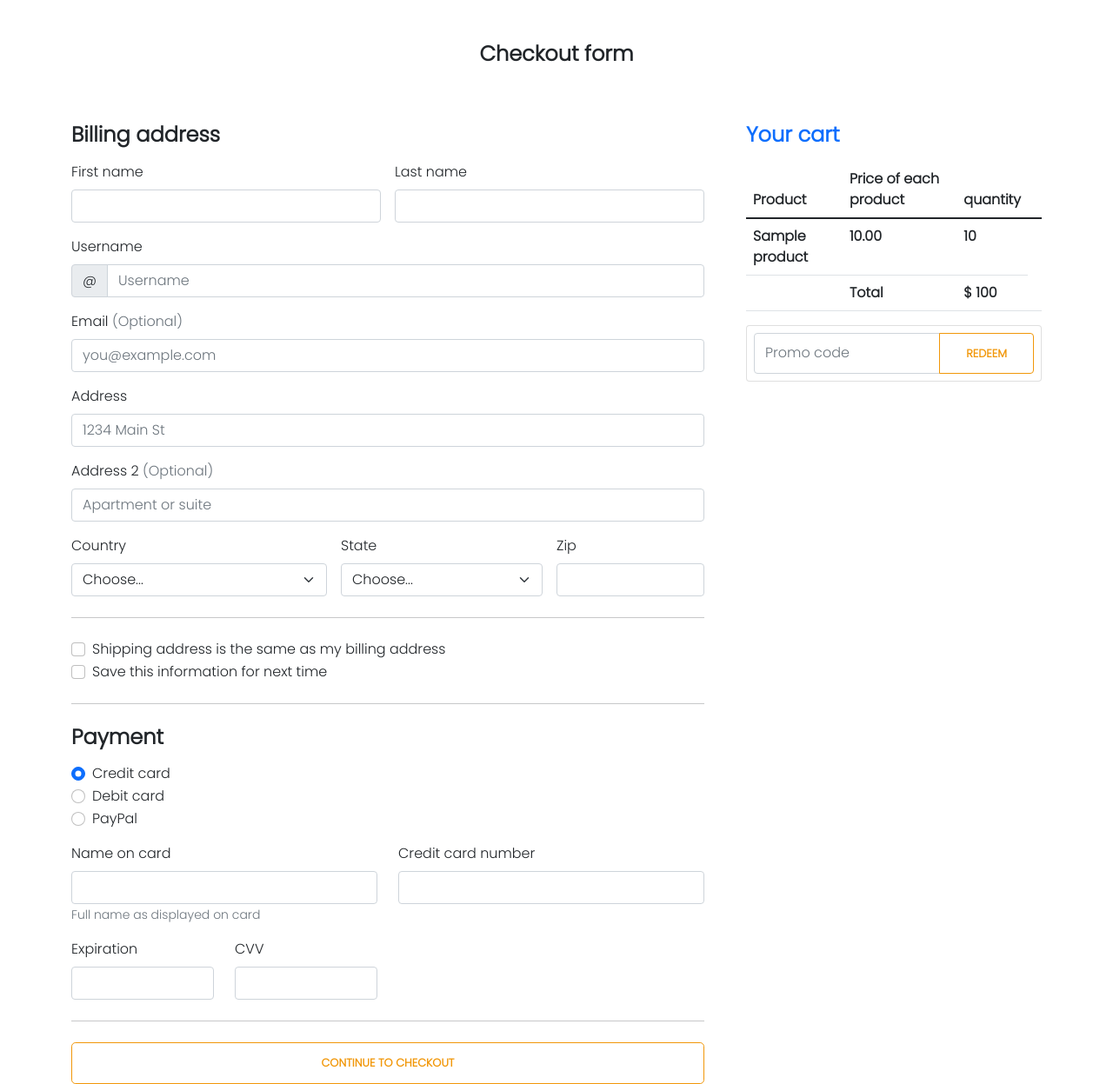
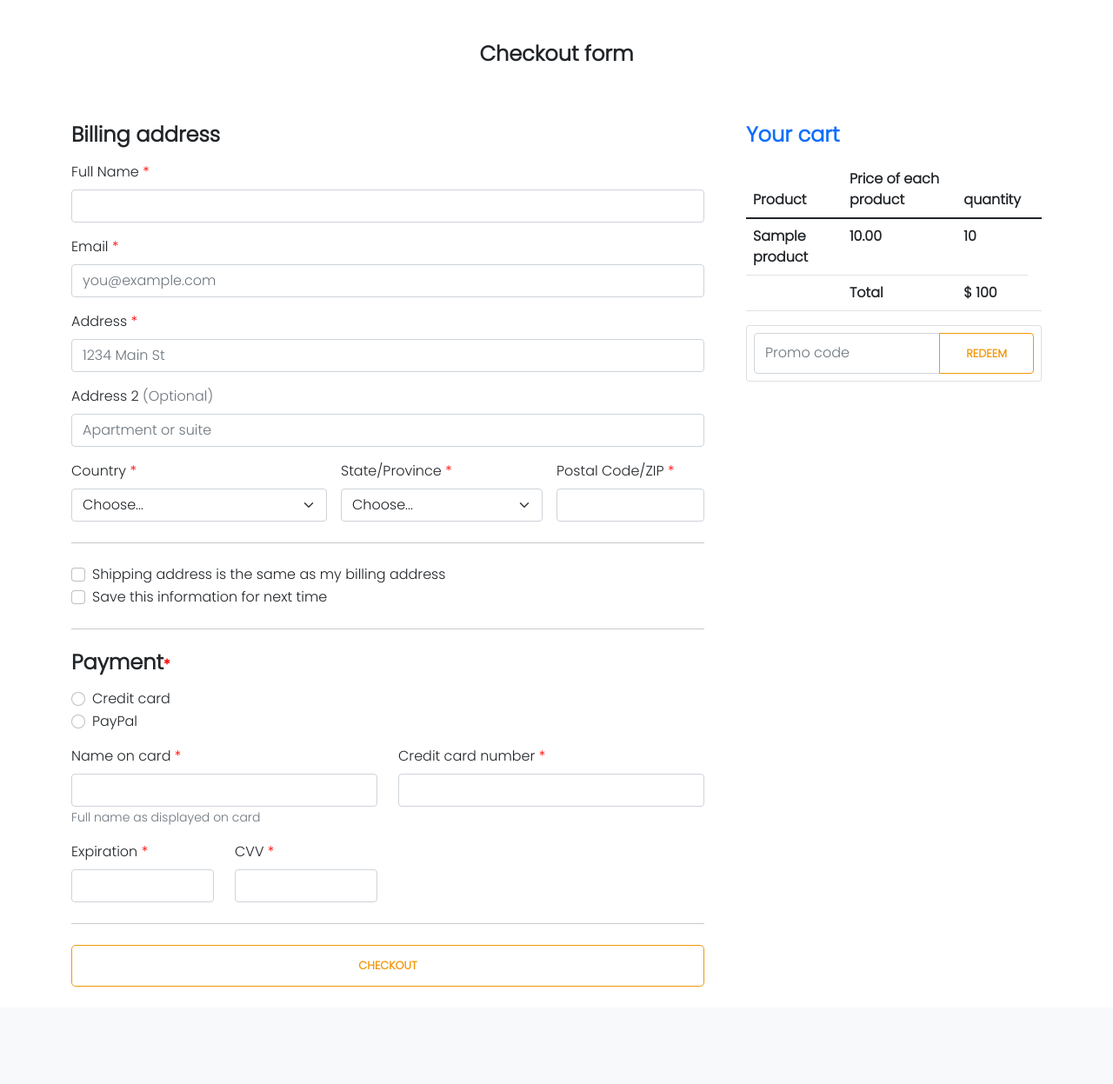
Before and after one commit to KylePiche/JAC_WebDevTeamProject, a PHP site: page /checkout.php in a window 1280 px wide. Shown: the part 82-1329 px from the top of the page at 87% size. After the commit the page ends 1217 px from the top, so only its background shows below. Run offline with PHP 8.4, Linux system fonts and the light colour scheme; the visitor is signed in with stand-in values (Sample User, id 1); tables that the repository leaves empty hold one stand-in row (values such as "Sample post"); a stand-in replaces the project's code that opens the database connection; lists and menus that the app fills with data are empty.

Commit message:
fixing checkout validation

```diff
--- a/assets/css/style.css
+++ b/assets/css/style.css
@@ -242,3 +242,7 @@ h6 {
 .popular-caption h3{
   font-size: 1.2rem;
 }
+
+.error {
+   color: #FF0000;
+}
--- a/checkout.php
+++ b/checkout.php
@@ -33,6 +33,8 @@ $numofrow = mysqli_num_rows($dbresult);
     <link rel="stylesheet" href="https://cdn.jsdelivr.net/npm/bootstrap-icons@1.8.3/font/bootstrap-icons.css">
 
     <link rel="stylesheet" href="./assets/css/style.css">
+    <style>.error {color: #FF0000; font-size: 16px;}</style>
+
 </head>
 
 <body>
@@ -61,7 +63,7 @@ $numofrow = mysqli_num_rows($dbresult);
                         <?php
             $sum = 0;
             if($numofrow == 0) {
-                echo "cart is empty</br></br>";
+                echo "";
             } else {
               while($row = mysqli_fetch_array($dbresult)){
 
@@ -87,7 +89,7 @@ $numofrow = mysqli_num_rows($dbresult);
                             <th>
                         </tr>
                     </table>
-
+                <?php require 'checkout_validation.php'?>
                     <form class="card p-2">
                         <div class="input-group">
                             <input type="text" class="form-control" placeholder="Promo code">
@@ -97,88 +99,63 @@ $numofrow = mysqli_num_rows($dbresult);
                 </div>
                 <div class="col-md-7 col-lg-8">
                     <h4 class="mb-3">Billing address</h4>
-                    <form class="needs-validation" novalidate>
+                    <form method="post" action="<?php echo htmlspecialchars($_SERVER["PHP_SELF"]);?>">
                         <div class="row g-3">
-                            <div class="col-sm-6">
-                                <label for="firstName" class="form-label">First name</label>
-                                <input type="text" class="form-control" id="firstName" placeholder="" value="" required>
-                                <div class="invalid-feedback">
-                                    Valid first name is required.
-                                </div>
-                            </div>
-
-                            <div class="col-sm-6">
-                                <label for="lastName" class="form-label">Last name</label>
-                                <input type="text" class="form-control" id="lastName" placeholder="" value="" required>
-                                <div class="invalid-feedback">
-                                    Valid last name is required.
-                                </div>
+                            <div class="col-12">
+                                <label for="firstName" class="form-label">Full Name</label>
+                                <span class="error">* <?php echo $nameErr;?></span>
+                                <input type="text" class="form-control" name="name" placeholder="" value="" <?php echo $name;?>>
                             </div>
 
                             <div class="col-12">
-                                <label for="username" class="form-label">Username</label>
-                                <div class="input-group has-validation">
-                                    <span class="input-group-text">@</span>
-                                    <input type="text" class="form-control" id="username" placeholder="Username"
-                                        required>
-                                    <div class="invalid-feedback">
-                                        Your username is required.
-                                    </div>
-                                </div>
-                            </div>
-
-                            <div class="col-12">
-                                <label for="email" class="form-label">Email <span
-                                        class="text-muted">(Optional)</span></label>
-                                <input type="email" class="form-control" id="email" placeholder="you@example.com">
-                                <div class="invalid-feedback">
-                                    Please enter a valid email address for shipping updates.
-                                </div>
+                                <label for="email" class="form-label">Email</label>
+                                <span class="error">* <?php echo $emailErr;?></span>
+                                <input type="email" class="form-control" name="email" placeholder="you@example.com">
                             </div>
 
                             <div class="col-12">
                                 <label for="address" class="form-label">Address</label>
-                                <input type="text" class="form-control" id="address" placeholder="1234 Main St"
-                                    required>
-                                <div class="invalid-feedback">
-                                    Please enter your shipping address.
-                                </div>
+                                <span class="error">* <?php echo $addressErr;?></span>
+                                <input type="text" class="form-control" name="address" placeholder="1234 Main St">
                             </div>
 
                             <div class="col-12">
                                 <label for="address2" class="form-label">Address 2 <span
                                         class="text-muted">(Optional)</span></label>
-                                <input type="text" class="form-control" id="address2" placeholder="Apartment or suite">
+                                <input type="text" class="form-control" name="address2" placeholder="Apartment or suite">
                             </div>
 
                             <div class="col-md-5">
                                 <label for="country" class="form-label">Country</label>
-                                <select class="form-select" id="country" required>
-                                    <option value="">Choose...</option>
+                                <span class="error">* <?php echo $countryErr;?></span>
+                                <select class="form-select" name="country">
+                                    <option disabled selected value="">Choose...</option>
+                                    <option>Canada</option>
                                     <option>United States</option>
                                 </select>
-                                <div class="invalid-feedback">
-                                    Please select a valid country.
-                                </div>
                             </div>
 
                             <div class="col-md-4">
-                                <label for="state" class="form-label">State</label>
-                                <select class="form-select" id="state" required>
-                                    <option value="">Choose...</option>
+                                <label for="state" class="form-label">State/Province</label>
+                                <span class="error">* <?php echo $stateErr;?></span>
+                                <select class="form-select" name="state">
+                                    <option disabled selected value="">Choose...</option>
+                                    <option>Quebec</option>
+                                    <option>Ontario</option>
+                                    <option>Alberta</option>
+                                    <option>British Columbia</option>
+                                    <option>Nova Scotia</option>
+                                    <option>New York</option>
                                     <option>California</option>
+                                    <option>Florida</option>
+                                    <option>Texas</option>
                                 </select>
-                                <div class="invalid-feedback">
-                                    Please provide a valid state.
-                                </div>
                             </div>
 
                             <div class="col-md-3">
-                                <label for="zip" class="form-label">Zip</label>
-                                <input type="text" class="form-control" id="zip" placeholder="" required>
-                                <div class="invalid-feedback">
-                                    Zip code required.
-                                </div>
+                                <label for="zip" class="form-label">Postal Code/ZIP</label>
+                                <span class="error">* <?php echo $zipErr;?></span>
+                                <input type="text" class="form-control" name="zip" placeholder="">
                             </div>
                         </div>
 
@@ -197,20 +174,16 @@ $numofrow = mysqli_num_rows($dbresult);
 
                         <hr class="my-4">
 
-                        <h4 class="mb-3">Payment</h4>
+                        <h4 class="mb-3">Payment<span class="error">* <?php echo $cardErr;?></span></h4>
 
                         <div class="my-3">
+
                             <div class="form-check">
-                                <input id="credit" name="paymentMethod" type="radio" class="form-check-input" checked
-                                    required>
+                                <input type="radio" name="card" class="form-check-input" <?php if (isset($card) && $card=="Credit") echo "checked";?> value="Credit">
                                 <label class="form-check-label" for="credit">Credit card</label>
                             </div>
                             <div class="form-check">
-                                <input id="debit" name="paymentMethod" type="radio" class="form-check-input" required>
-                                <label class="form-check-label" for="debit">Debit card</label>
-                            </div>
-                            <div class="form-check">
-                                <input id="paypal" name="paymentMethod" type="radio" class="form-check-input" required>
+                                <input type="radio" name="card" class="form-check-input" <?php if (isset($card) && $card=="Paypal") echo "checked";?> value="Paypal">
                                 <label class="form-check-label" for="paypal">PayPal</label>
                             </div>
                         </div>
@@ -218,41 +191,44 @@ $numofrow = mysqli_num_rows($dbresult);
                         <div class="row gy-3">
                             <div class="col-md-6">
                                 <label for="cc-name" class="form-label">Name on card</label>
-                                <input type="text" class="form-control" id="cc-name" placeholder="" required>
+                                <span class="error">* <?php echo $ccNameErr;?></span>
+                                <input type="text" class="form-control" name="ccName" placeholder="">
                                 <small class="text-muted">Full name as displayed on card</small>
-                                <div class="invalid-feedback">
-                                    Name on card is required
-                                </div>
                             </div>
 
                             <div class="col-md-6">
                                 <label for="cc-number" class="form-label">Credit card number</label>
-                                <input type="text" class="form-control" id="cc-number" placeholder="" required>
-                                <div class="invalid-feedback">
-                                    Credit card number is required
-                                </div>
+                                <span class="error">* <?php echo $ccNumErr;?></span>
+                                <input type="text" class="form-control" name="ccNum" placeholder="">
                             </div>
 
                             <div class="col-md-3">
                                 <label for="cc-expiration" class="form-label">Expiration</label>
-                                <input type="text" class="form-control" id="cc-expiration" placeholder="" required>
-                                <div class="invalid-feedback">
-                                    Expiration date required
-                                </div>
+                                <span class="error">* <?php echo $ccExpErr;?></span>
+                                <input type="text" class="form-control" name="ccExp" placeholder="">
                             </div>
 
                             <div class="col-md-3">
                                 <label for="cc-cvv" class="form-label">CVV</label>
-                                <input type="text" class="form-control" id="cc-cvv" placeholder="" required>
-                                <div class="invalid-feedback">
-                                    Security code required
-                                </div>
+                                <span class="error">* <?php echo $ccCvvErr;?></span>
+                                <input type="text" class="form-control" name="ccCvv" placeholder="">
                             </div>
                         </div>
 
                         <hr class="my-4">
 
-                        <button class="w-100 btn btn-primary btn-lg" type="submit">Continue to checkout</button>
+                        <button class="w-100 btn btn-primary btn-lg" type="submit">Checkout</button>
+                        <?php
+                        if (isset($_POST["submit"])) {
+                          if (empty($nameErr) && empty($emailErr) && empty($addressErr) && empty($countryErr) && empty($stateErr) && empty($zipErr)) {
+                            //Still empty for now
+
+                          } else {
+                            echo("<span class='error'>You must fill out the form</span></br></br>");
+                          }
+                        }
+                        ?>
+                        </br></br>
                     </form>
                 </div>
             </div>
--- /dev/null
+++ b/checkout_validation.php
@@ -0,0 +1,110 @@
+<?php
+// define variables and set to empty values
+$nameErr = $emailErr = $addressErr = $countryErr = $stateErr =
+$zipErr = $cardErr = $ccNameErr = $ccNumErr = $ccExpErr = $ccCvvErr = "";
+$name = $email = $gender = $address = $address2 = $country =
+$state = $zip = $card = $ccName = $ccNum = $ccExp = $ccCvv = "";
+
+if ($_SERVER["REQUEST_METHOD"] == "POST") {
+  if (empty($_POST["name"])) {
+    $nameErr = "Name is required";
+  } else {
+    $name = test_input($_POST["name"]);
+    // check if name only contains letters and whitespace
+    if (!preg_match("/^[a-zA-Z-' ]*$/",$name)) {
+      $nameErr = "Only letters and white space allowed";
+    }
+  }
+
+  if (empty($_POST["email"])) {
+    $emailErr = "Email is required";
+  } else {
+    $email = test_input($_POST["email"]);
+    // check if e-mail address is well-formed
+    if (!filter_var($email, FILTER_VALIDATE_EMAIL)) {
+      $emailErr = "Invalid email format";
+    }
+  }
+
+  if (empty($_POST["address"])) {
+    $addressErr = "Address is required";
+  } else {
+    $address = test_input($_POST["address"]);
+  }
+
+  if (empty($_POST["address2"])) {
+    $address2 = "";
+  } else {
+    $address2 = test_input($_POST["address2"]);
+  }
+
+  if (empty($_POST["country"])) {
+    $countryErr = "Country is required";
+  } else {
+      $country = $_POST["country"];
+  }
+
+  if (empty($_POST["state"])) {
+    $stateErr = "State/Province is required";
+  } else {
+      $state = $_POST["state"];
+  }
+
+  if (empty($_POST["zip"])) {
+    $zipErr = "Zip/Postal Code is required";
+  } else {
+    $zip = test_input($_POST["zip"]);
+    // check if it's either an american ZIP code or a canadian Postal Code
+    if (!preg_match("/^(\d{5}(-\d{4})?|[A-CEGHJ-NPRSTVXY]\d[A-CEGHJ-NPRSTV-Z] ?\d[A-CEGHJ-NPRSTV-Z]\d)$/",$zip)) {
+      $zipErr = "Please enter a valid zip/Postal code";
+    }
+  }
+
+  if (empty($_POST["card"])) {
+    $cardErr = "Card type is required";
+  } else {
+    $card = test_input($_POST["card"]);
+  }
+
+  if (empty($_POST["ccName"])) {
+    $ccNameErr = "Full name is required";
+  } else {
+    $ccName = test_input($_POST["ccName"]);
+    // check if name only contains letters and whitespace
+    if (!preg_match("/^[a-zA-Z-' ]*$/",$ccName)) {
+      $ccNameErr = "Only letters and white space allowed";
+    }
+  }
+
+  if (empty($_POST["ccNum"])) {
+    $ccNumErr = "Card number is required";
+  } else {
+    $ccNum = test_input($_POST["ccNum"]);
+    // matches Visa, Master Card, Amex, Diners Club, Discover, and JCB cards
+    if (!preg_match("/^(?:4[0-9]{12}(?:[0-9]{3})?|[25][1-7][0-9]{14}|6(?:011|5[0-9][0-9])[0-9]{12}|3[47][0-9]{13}|3(?:0[0-5]|[68][0-9])[0-9]{11}|(?:2131|1800|35\d{3})\d{11})$/",$ccNum)) {
+      $ccNumErr = "Enter a valid card number";
+    }
+  }
+
+  if (empty($_POST["ccExp"])) {
+    $ccExpErr = "Card number is required";
+  } else {
+    $ccExp = test_input($_POST["ccExp"]);
+    // matches regular expiration dates on credit cards
+    if (!preg_match("/^(0[1-9]|1[0-2])\/?([0-9]{4}|[0-9]{2})$/",$ccExp)) {
+      $ccExpErr = "Enter a valid expiration date";
+    }
+  }
+
+
+
+
+}
+
+function test_input($data) {
+  $data = trim($data);
+  $data = stripslashes($data);
+  $data = htmlspecialchars($data);
+  return $data;
+}
+?>
```
Also changed, not shown: cart.php (+8 -1 lines). Lines whose indentation alone changed are shown as unchanged.
